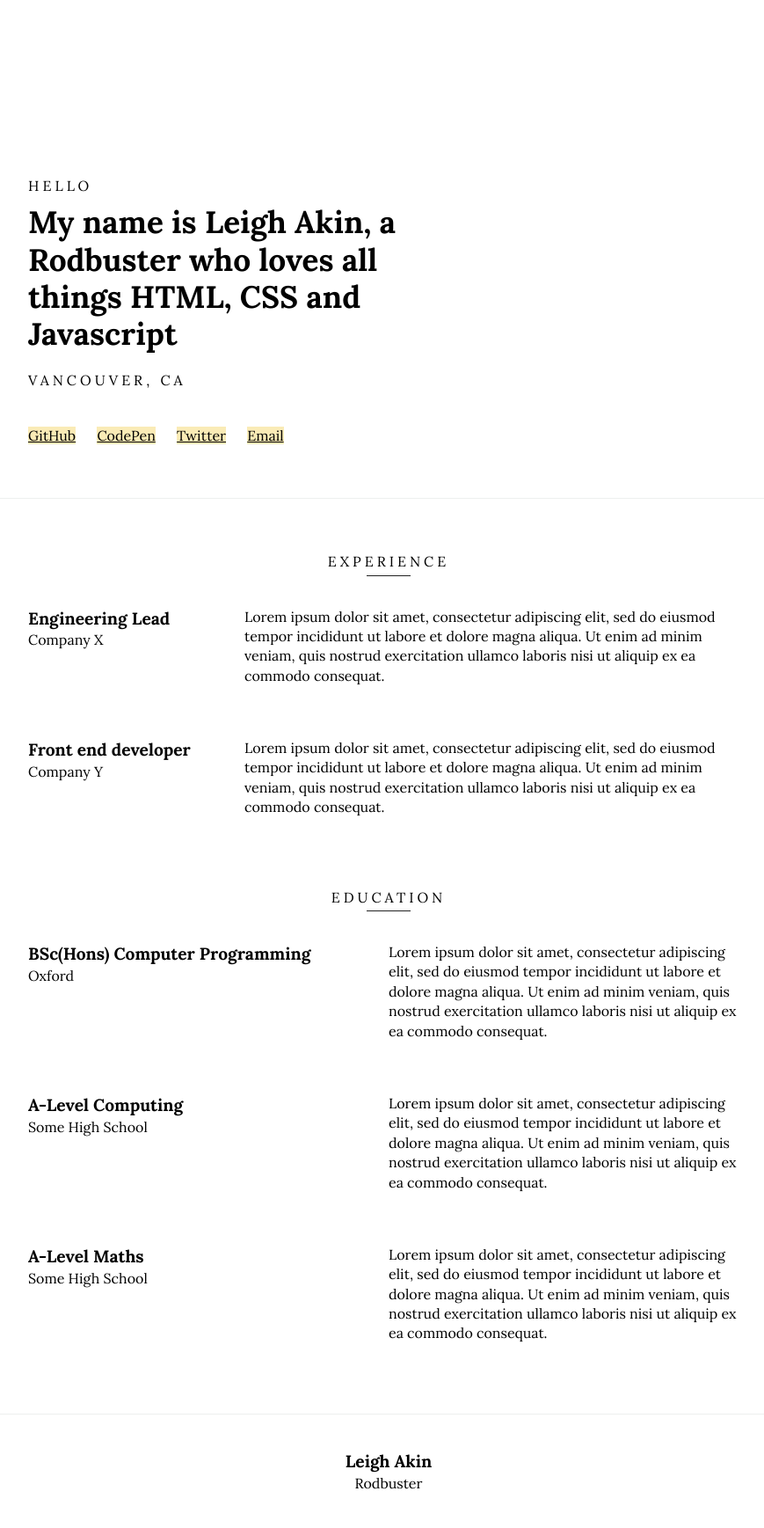
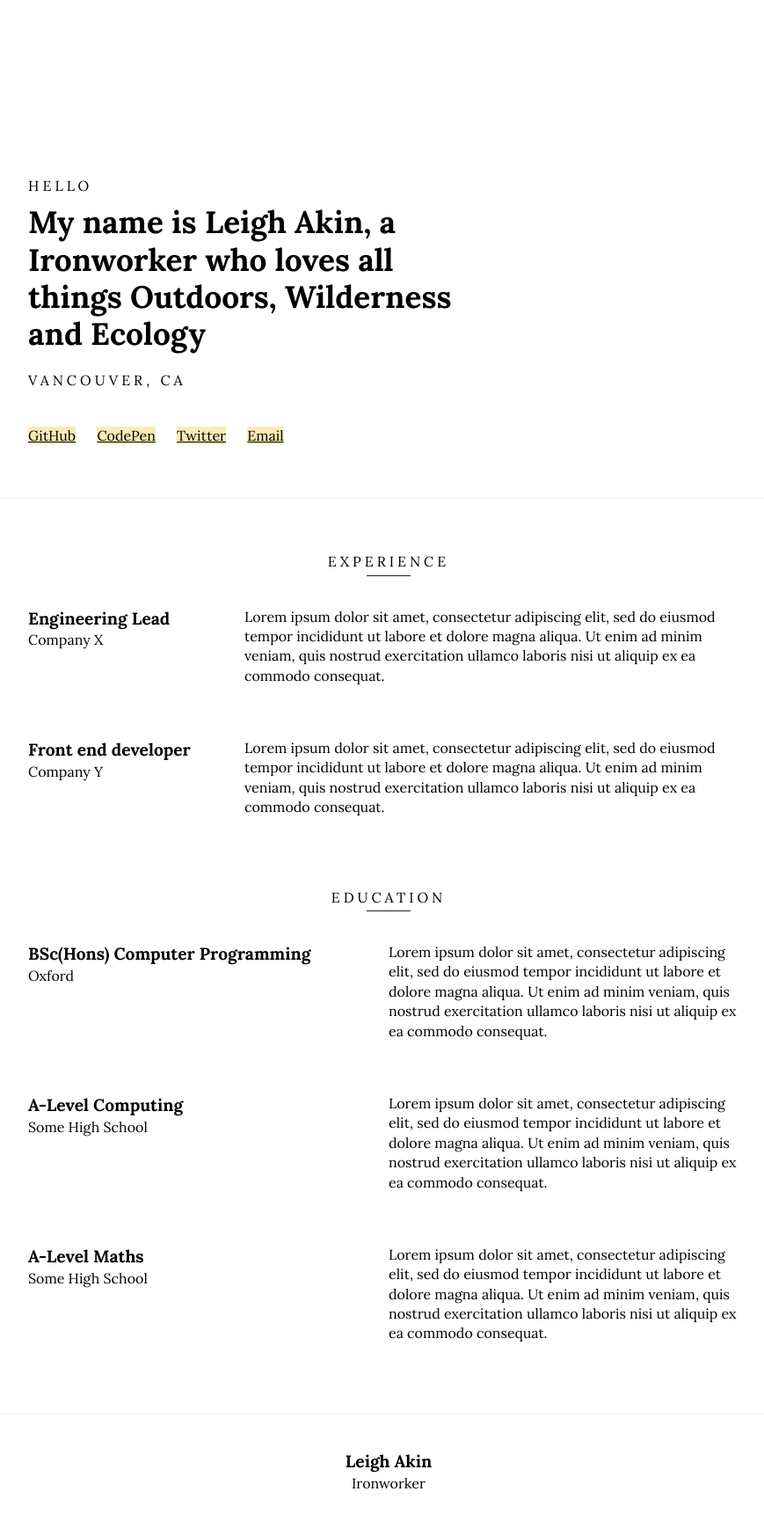
Before and after one commit to LeighAkin/leigh-akin, a Jekyll site: the page built from index.html, in a window 1280 px wide. Shown: the whole page at 88% size, without its empty margins (198-1067 px from the left). Built offline with Jekyll 4.4.1, drawn with Linux system fonts in a browser that asks for light colours.

Commit message:
Ironworker

```diff
--- a/_config.yml
+++ b/_config.yml
@@ -3,13 +3,13 @@
 # Site settings
 title: Leigh Akin Resume
 email: jinx.wyvern@gmail.com
-description: Jekyll Resume is a mega simple resume theme for Jekyll.
+description: Leigh Akin resume for Ironworking
 baseurl: "http://shitposter.ca/leigh-akin/"
 url: "http://shitposter.ca/leigh-akin/"
 name: Leigh Akin
-job: Rodbuster
+job: Ironworker
 location: Vancouver, CA
-languages: HTML, CSS and Javascript
+languages: Outdoors, Wilderness and Ecology
 twitter_username: wyvern_jinx
 github_username:  jinx432
 email_address: jinx.wyvern@gmail.com
```
